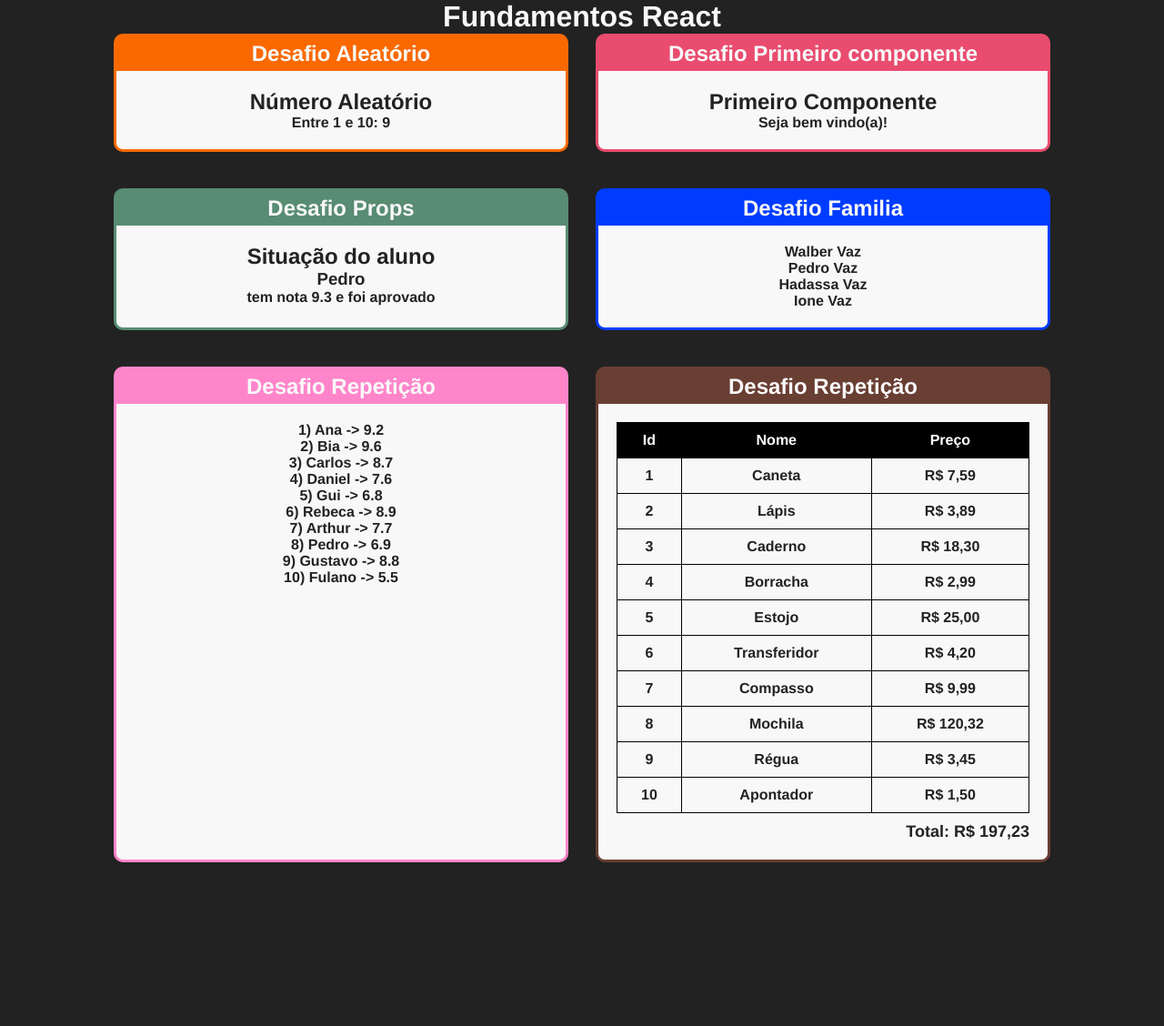
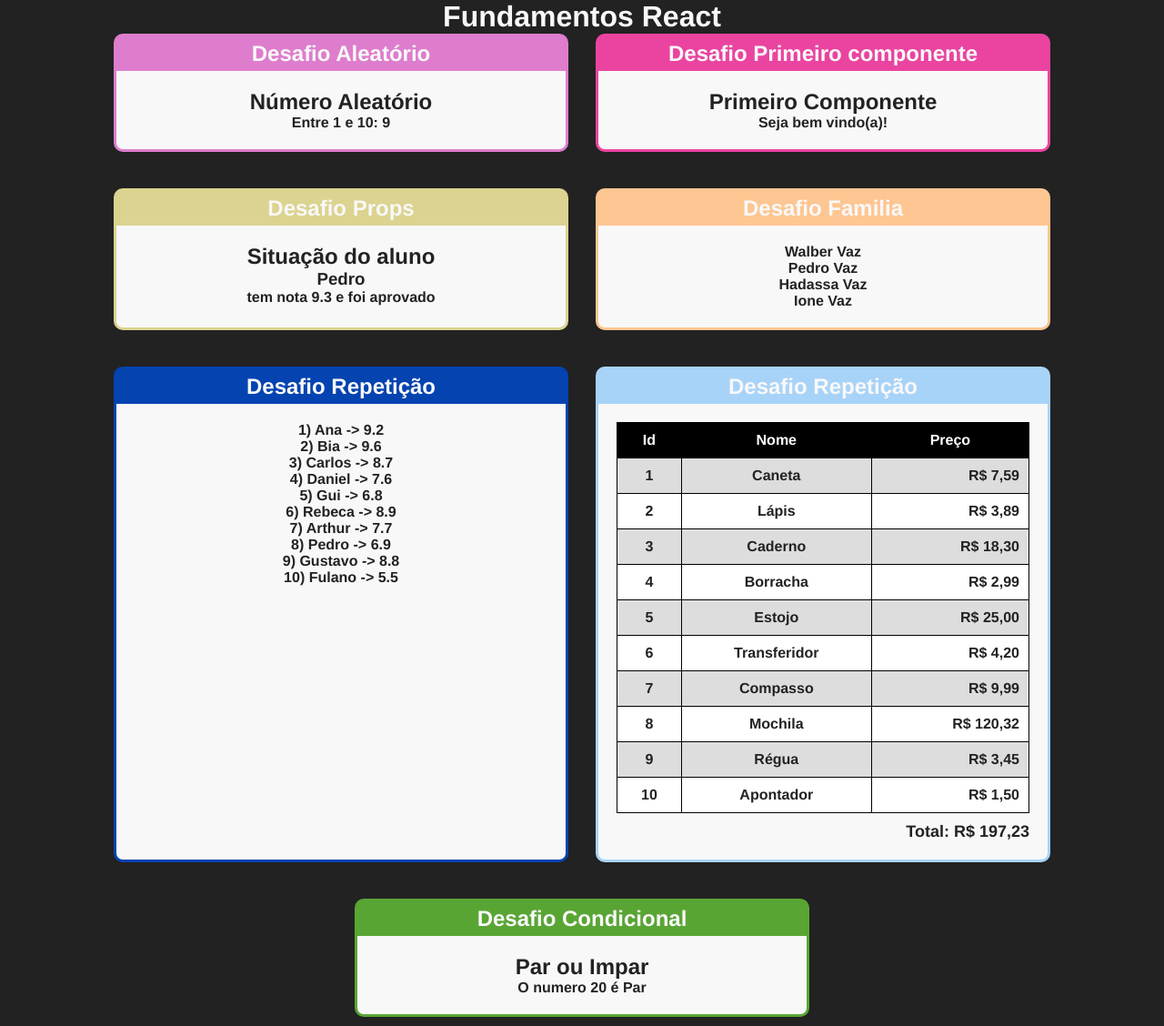
Before and after one commit to walber-vaz/curso-react-redux-cod3r, a React (Create React App) app in the folder fundamentos-react/: page / in a window 1280 px wide. Shown: the whole page at 91% size. Before the commit the page ends 958 px from the top, so only its background shows below. Built offline with nearby package versions, Linux system fonts and the light colour scheme.

Commit message:
chore: render conditional

```diff
--- a/fundamentos-react/src/App.jsx
+++ b/fundamentos-react/src/App.jsx
@@ -7,24 +7,29 @@ import Familia from './components/basicos/Familia';
 import ListaAlunos from './components/repeticao/ListaAlunos';
 import FamiliaMembro from './components/basicos/FamiliaMembro';
 import TabelaProdutos from './components/repeticao/TabelaProdutos';
+import ParImpar from './components/condicional/ParImpar';
 
 import './App.css';
+import generateColorCardAleatory from './utils/generationColor';
 
 function App() {
   return (
     <div className="app">
       <h1>Fundamentos React</h1>
       <div className="wrapper">
-        <Card titulo="Desafio Aleatório" color="#FA6900">
+        <Card titulo="Desafio Aleatório" color={generateColorCardAleatory()}>
           <Aleatorio min={1} max={10} />
         </Card>
-        <Card titulo="Desafio Primeiro componente" color="#E94C6F">
+        <Card
+          titulo="Desafio Primeiro componente"
+          color={generateColorCardAleatory()}
+        >
           <Primeiro />
         </Card>
-        <Card titulo="Desafio Props" color="#588c73">
+        <Card titulo="Desafio Props" color={generateColorCardAleatory()}>
           <ComProps titulo="Situação do aluno" aluno="Pedro" nota={9.3} />
         </Card>
-        <Card titulo="Desafio Familia" color="#003cff">
+        <Card titulo="Desafio Familia" color={generateColorCardAleatory()}>
           <Familia lastName="Vaz">
             <FamiliaMembro name="Walber" lastName="Vaz" />
             <FamiliaMembro name="Pedro" lastName="Vaz" />
@@ -32,11 +37,14 @@ function App() {
             <FamiliaMembro name="Ione" lastName="Vaz" />
           </Familia>
         </Card>
-        <Card titulo="Desafio Repetição" color="#FF85CB">
+        <Card titulo="Desafio Repetição" color={generateColorCardAleatory()}>
           <ListaAlunos />
         </Card>
-        <Card titulo="Desafio Repetição" color="#693e33">
+        <Card titulo="Desafio Repetição" color={generateColorCardAleatory()}>
           <TabelaProdutos />
+        </Card>
+        <Card titulo="Desafio Condicional" color={generateColorCardAleatory()}>
+          <ParImpar numero={20} />
         </Card>
       </div>
     </div>
--- /dev/null
+++ b/fundamentos-react/src/components/condicional/ParImpar.jsx
@@ -0,0 +1,23 @@
+import React from 'react';
+import PropTypes from 'prop-types';
+
+const ParImpar = ({ numero }) => (
+  <div>
+    <h2>Par ou Impar</h2>
+    {numero % 2 === 0 ? (
+      <span>{`O numero ${numero} é Par`}</span>
+    ) : (
+      <span>{`O numero ${numero} é Impar`}</span>
+    )}
+  </div>
+);
+
+ParImpar.defaultProps = {
+  numero: 0,
+};
+
+ParImpar.propTypes = {
+  numero: PropTypes.number,
+};
+
+export default ParImpar;
--- a/fundamentos-react/src/components/repeticao/TabelaProdutos.css
+++ b/fundamentos-react/src/components/repeticao/TabelaProdutos.css
@@ -13,6 +13,26 @@ table th {
   color: #fff;
 }
 
+table tr {
+  cursor: pointer;
+}
+
+table tr:nth-child(odd) {
+  background-color: #ddd;
+}
+
+table tr:nth-child(even) {
+  background-color: #fff;
+}
+
+table tr:hover {
+  background-color: #89fbff;
+}
+
+table td:nth-child(3) {
+  text-align: right;
+}
+
 p {
   font-weight: bold;
 }
--- a/fundamentos-react/src/components/repeticao/TabelaProdutos.jsx
+++ b/fundamentos-react/src/components/repeticao/TabelaProdutos.jsx
@@ -28,7 +28,7 @@ const TabelaProdutos = () => (
         Total: R$&nbsp;
         {produtos
           .map((produto) => produto.preco)
-          .reduce((a, b) => a + b)
+          .reduce((a, b) => parseFloat(a) + parseFloat(b))
           .toFixed(2)
           .replace('.', ',')}
       </strong>
--- /dev/null
+++ b/fundamentos-react/src/utils/generationColor.js
@@ -0,0 +1,8 @@
+const generateColorCardAleatory = () => {
+  const color = parseInt(Math.random() * 0xffffff, 10)
+    .toString(16)
+    .padStart(6, '0');
+  return `#${color}`;
+};
+
+export default generateColorCardAleatory;
```
Lines whose indentation alone changed are shown as unchanged.
